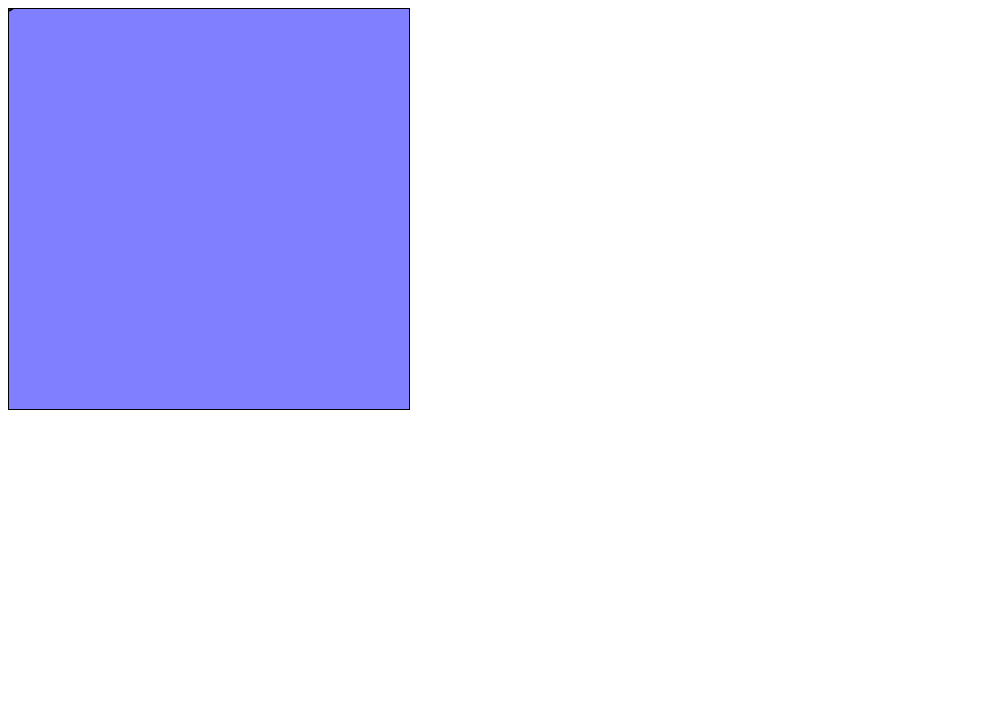
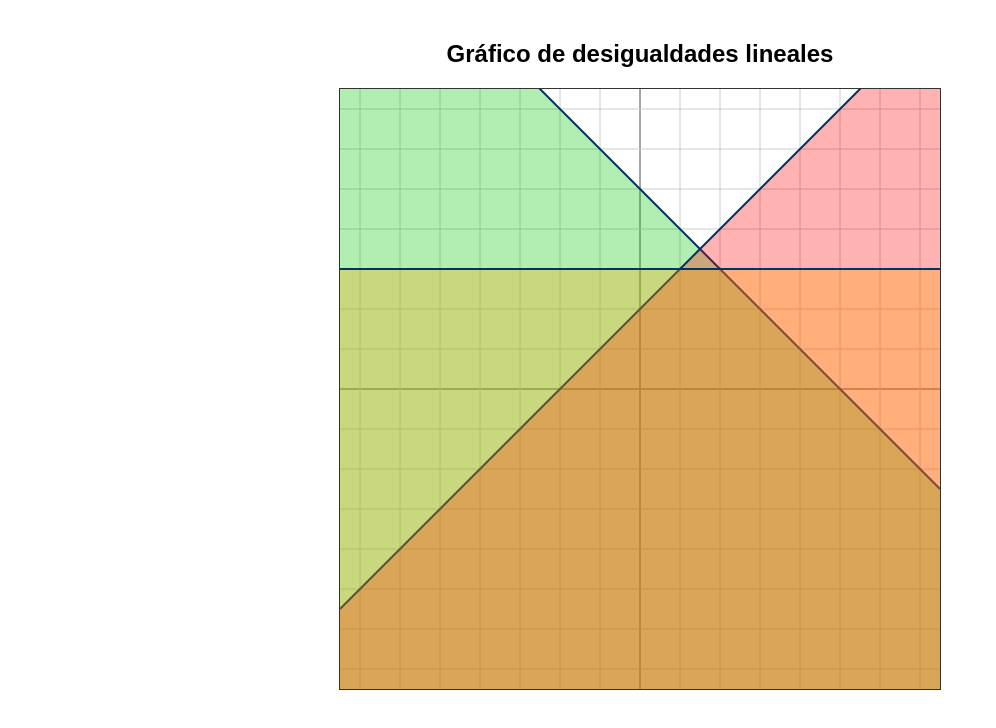
Before and after one commit to Rominalapo/Matematicas, a plain HTML site: page index.html in a window 1280 px wide. Shown: the whole page, without its empty margins (0-996 px from the left). Drawn offline with Linux system fonts and the light colour scheme.

Commit message:
Update index.html

```diff
--- a/index.html
+++ b/index.html
@@ -1,49 +1,137 @@
 <!DOCTYPE html>
-<html lang="en">
+<html lang="es">
 <head>
-<meta charset="UTF-8">
-<meta name="viewport" content="width=device-width, initial-scale=1.0">
-<title>Graficar Desigualdades</title>
+  <meta charset="UTF-8" />
+  <meta name="viewport" content="width=device-width, initial-scale=1.0"/>
+  <title>Graficador de Desigualdades</title>
   <style>
+    body {
+      font-family: Arial, sans-serif;
+      display: flex;
+      flex-direction: column;
+      align-items: center;
+      margin-top: 20px;
+    }
     canvas {
-        border: 1px solid #000;
+      border: 1px solid #333;
+      background-color: #fff;
     }
   </style>
 </head>
 <body>
-    <canvas id="plot" width="400" height="400"></canvas>
+
+  <h2>Gráfico de desigualdades lineales</h2>
+  <canvas id="grafico" width="600" height="600"></canvas>
 
   <script>
-        // Obtener el contexto del canvas
-        var canvas = document.getElementById('plot');
-        var ctx = canvas.getContext('2d');
+    const canvas = document.getElementById('grafico');
+    const ctx = canvas.getContext('2d');
+    const width = canvas.width;
+    const height = canvas.height;
 
-        // Función para graficar una desigualdad lineal: ax + by <= c
-        function graficarDesigualdad(a, b, c, color) {
-            ctx.fillStyle = color;
+    // Escala (pixeles por unidad)
+    const escala = 40;
+    const origen = { x: width / 2, y: height / 2 };
 
-            // Dibujar la región de respuesta
+    // Dibuja los ejes cartesianos
+    function dibujarEjes() {
+      ctx.strokeStyle = "#000";
+      ctx.lineWidth = 1;
+
+      // Eje X
       ctx.beginPath();
-            ctx.moveTo(0, 0);
-            ctx.lineTo(canvas.width, 0);
-            ctx.lineTo(canvas.width, canvas.height);
-            ctx.lineTo(0, canvas.height);
-            ctx.closePath();
-            ctx.fill();
+      ctx.moveTo(0, origen.y);
+      ctx.lineTo(width, origen.y);
+      ctx.stroke();
 
-            // Dibujar la línea correspondiente a la desigualdad
-            if (b !== 0) {
+      // Eje Y
       ctx.beginPath();
-                ctx.moveTo(0, c / b);
-                ctx.lineTo(canvas.width, (c - a * canvas.width) / b);
-                ctx.strokeStyle = 'black';
-                ctx.lineWidth = 2;
+      ctx.moveTo(origen.x, 0);
+      ctx.lineTo(origen.x, height);
+      ctx.stroke();
+
+      // Líneas de cuadrícula
+      ctx.strokeStyle = "#ccc";
+      for (let x = origen.x % escala; x < width; x += escala) {
+        ctx.beginPath();
+        ctx.moveTo(x, 0);
+        ctx.lineTo(x, height);
+        ctx.stroke();
+      }
+      for (let y = origen.y % escala; y < height; y += escala) {
+        ctx.beginPath();
+        ctx.moveTo(0, y);
+        ctx.lineTo(width, y);
         ctx.stroke();
       }
     }
 
-        // Ejemplo: graficar 2x + 3y <= 6 en azul
-        graficarDesigualdad(2, 3, 6, 'rgba(0, 0, 255, 0.5)');
+    // Convierte coordenadas cartesianas a píxeles
+    function aPixeles(x, y) {
+      return {
+        x: origen.x + x * escala,
+        y: origen.y - y * escala
+      };
+    }
+
+    // Dibuja una desigualdad de la forma ax + by ≤ c
+    function dibujarDesigualdad(a, b, c, color = 'rgba(0, 100, 255, 0.3)') {
+      ctx.fillStyle = color;
+      ctx.beginPath();
+
+      const puntos = [];
+
+      // Genera puntos en los extremos del lienzo
+      for (let x = -width / (2 * escala); x <= width / (2 * escala); x += 0.5) {
+        const y = (c - a * x) / b;
+        if (!isNaN(y) && isFinite(y)) {
+          puntos.push({ x, y });
+        }
+      }
+
+      // Dibuja la región de la desigualdad
+      const region = puntos.filter(p => a * p.x + b * p.y <= c);
+      if (region.length > 0) {
+        const inicio = aPixeles(region[0].x, region[0].y);
+        ctx.moveTo(inicio.x, inicio.y);
+        for (let p of region) {
+          const pixel = aPixeles(p.x, p.y);
+          ctx.lineTo(pixel.x, pixel.y);
+        }
+
+        // Rellenar hacia abajo si b > 0, hacia arriba si b < 0
+        const extremo1 = aPixeles(region[0].x, -height / escala);
+        const extremo2 = aPixeles(region[region.length - 1].x, -height / escala);
+        ctx.lineTo(extremo2.x, extremo2.y);
+        ctx.lineTo(extremo1.x, extremo1.y);
+        ctx.closePath();
+        ctx.fill();
+      }
+
+      // Dibuja la línea de la desigualdad
+      ctx.beginPath();
+      const p1 = aPixeles(-width / (2 * escala), (c - a * (-width / (2 * escala))) / b);
+      const p2 = aPixeles(width / (2 * escala), (c - a * (width / (2 * escala))) / b);
+      ctx.moveTo(p1.x, p1.y);
+      ctx.lineTo(p2.x, p2.y);
+      ctx.strokeStyle = '#003366';
+      ctx.lineWidth = 2;
+      ctx.stroke();
+    }
+
+    // Inicializa el gráfico
+    function iniciar() {
+      dibujarEjes();
+
+      // Desigualdades: puedes cambiar o añadir más
+      // Forma: a, b, c, color (opcional)
+      dibujarDesigualdad(1, 1, 5, 'rgba(0, 200, 0, 0.3)');   // x + y ≤ 5
+      dibujarDesigualdad(-1, 1, 2, 'rgba(255, 0, 0, 0.3)');  // -x + y ≤ 2
+      dibujarDesigualdad(1, 0, 4, 'rgba(0, 0, 255, 0.3)');   // x ≤ 4
+      dibujarDesigualdad(0, 1, 3, 'rgba(255, 165, 0, 0.3)'); // y ≤ 3
+    }
+
+    iniciar();
   </script>
 </body>
 </html>
```
Lines whose indentation alone changed are shown as unchanged.
